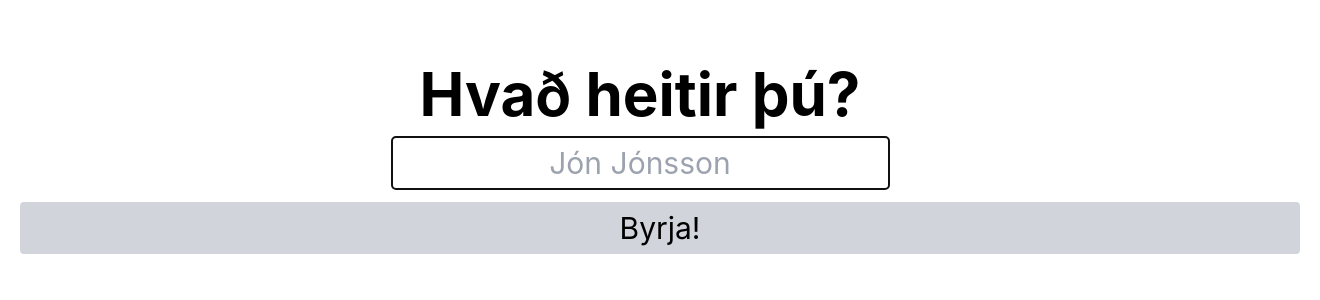
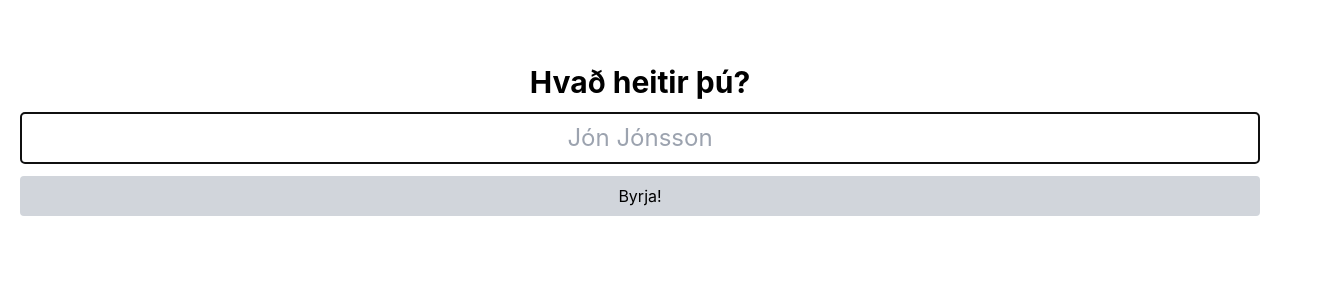
Before and after one commit to jonrh/name-reveal-party, a Next.js app: page / in a window 1280 px wide. Shown: the top 300 px of the page, 1320 px wide, since content can reach past the window. Built offline with nearby package versions, Linux system fonts and the light colour scheme.

Commit message:
Made things center

```diff
--- a/pages/index.js
+++ b/pages/index.js
@@ -2,12 +2,15 @@ import React, {useState} from "react";
 import Head from "next/head";
 
 const inputStyle =
-  "m-3 px-4 py-2 " +
-  "border border-gray-300 " +
-  "text-3xl text-center rounded " +
-  "form-control rounded transition ease-in-out";
+  "my-3 px-4 py-2 " +
+  "border-2 border-gray-300 " +
+  "text-2xl text-center rounded " +
+  "form-control rounded transition ease-in-out w-full";
 
-const buttonStyle = "bg-gray-300 mx-5 py-2 px-4 rounded text-3xl w-full";
+const buttonStyle =
+  "bg-gray-300 " +
+  "py-2 px-4 rounded text-2x°xl " +
+  "w-full";
 
 export default function Index() {
   const [ready, setReady] = useState(false);
@@ -19,8 +22,8 @@ export default function Index() {
         <title>Nafnaveisla 🎉</title>
       </Head>
 
-      <main className="text-center my-16">
-        <p className="text-6xl font-bold">Hvað heitir þú?</p>
+      <main className="text-center mx-5 my-16">
+        <p className="text-3xl font-bold">Hvað heitir þú?</p>
 
         <input
           type="text"
```
